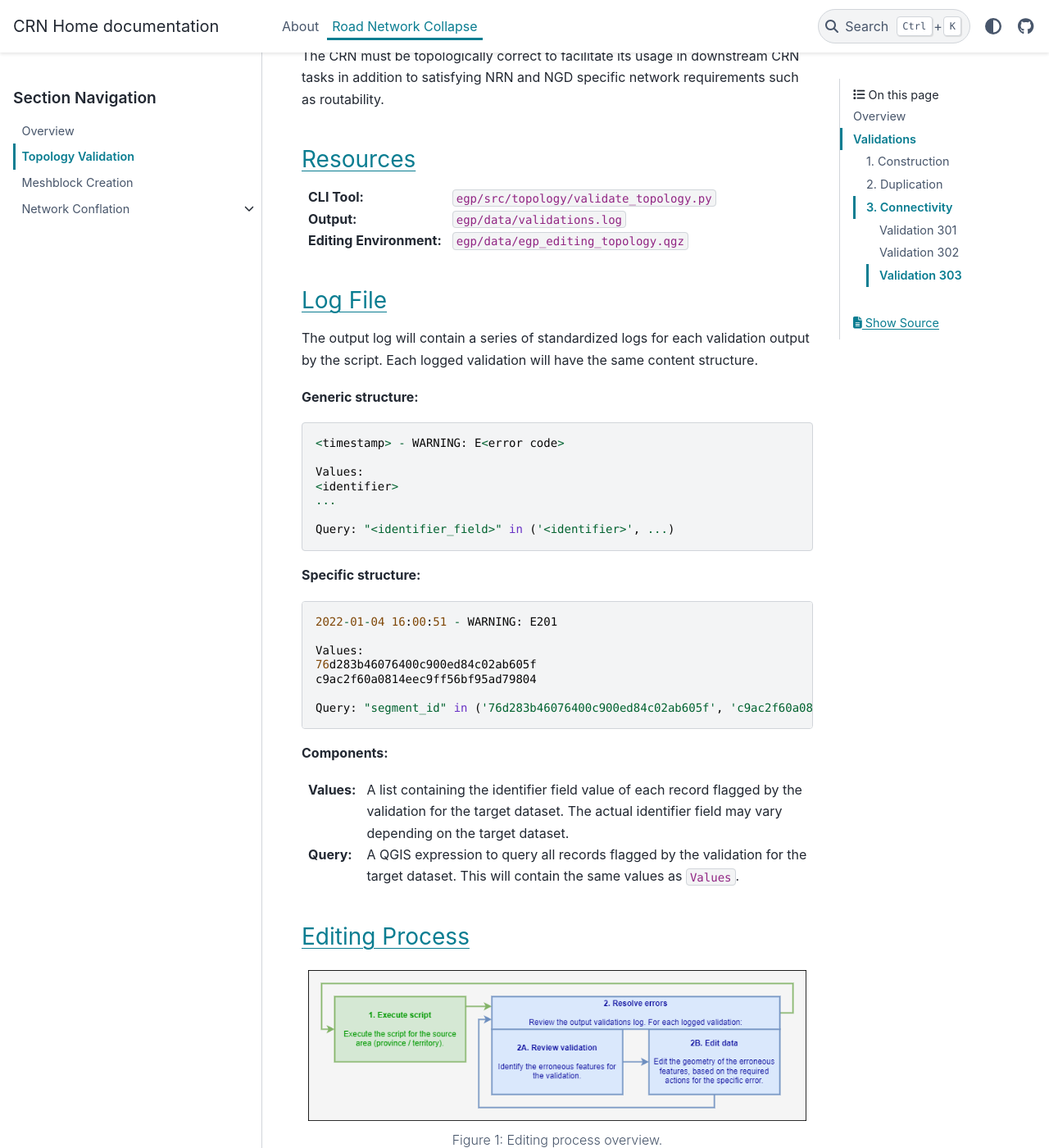
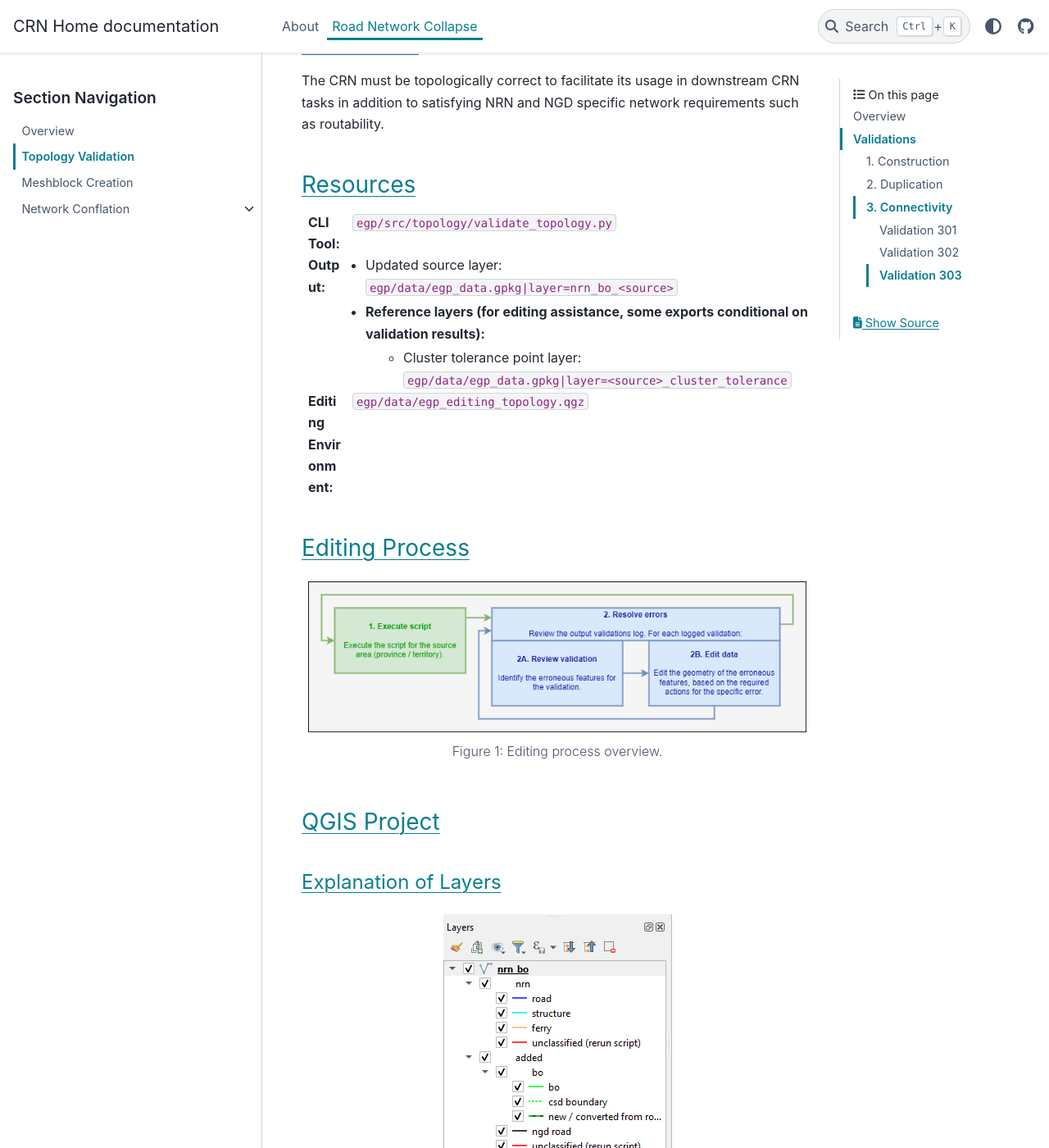
Before and after one commit to StatCan/egp-crn, a Sphinx documentation site: the page built from docs/source/road_network_collapse/topology_validation.rst, in a window 1280 px wide and 1400 px high, scrolled down 870 px. Shown: the whole window at 82% size. Built offline with Sphinx 7.4.7 and the PyData theme 0.15.4, drawn with Linux system fonts in a browser that asks for light colours; some of the changed text lies outside the part shown.

Commit message:
docs: [1] updated toc images; [2] removed log file sections; [3] updated outputs lists

```diff
--- a/docs/source/road_network_collapse/meshblock_conflation.rst
+++ b/docs/source/road_network_collapse/meshblock_conflation.rst
@@ -34,8 +34,9 @@ Resources
 
 :CLI Tool: ``egp/src/conflation/conflate_meshblock.py``
 :Output: - Basic metrics output to console.
-         - New (EGP) BB layer: ``egp/data/egp_data.gpkg|layer=meshblock_<source>``
-         - Current (NGD) BB layer: ``egp/data/egp_data.gpkg|layer=meshblock_ngd_<source>``
+         - Updated source layer: ``egp/data/egp_data.gpkg|layer=nrn_bo_<source>``
+         - New (EGP) BB layer: ``egp/data/egp_data.gpkg|layer=<source>_meshblock``
+         - Current (NGD) BB layer: ``egp/data/egp_data.gpkg|layer=<source>_meshblock_ngd``
 :Editing Environment: ``egp/data/egp_editing_meshblock_conflation.qgz``
 
 Editing Process
--- a/docs/source/road_network_collapse/topology_validation.rst
+++ b/docs/source/road_network_collapse/topology_validation.rst
@@ -21,41 +21,10 @@ Resources
 ---------
 
 :CLI Tool: ``egp/src/topology/validate_topology.py``
-:Output: ``egp/data/validations.log``
+:Output: - Updated source layer: ``egp/data/egp_data.gpkg|layer=nrn_bo_<source>``
+         - Reference layers (for editing assistance, some exports conditional on validation results):
+             - Cluster tolerance point layer: ``egp/data/egp_data.gpkg|layer=<source>_cluster_tolerance``
 :Editing Environment: ``egp/data/egp_editing_topology.qgz``
-
-Log File
---------
-
-The output log will contain a series of standardized logs for each validation output by the script. Each logged
-validation will have the same content structure.
-
-**Generic structure:** ::
-
-    <timestamp> - WARNING: E<error code>
-
-    Values:
-    <identifier>
-    ...
-
-    Query: "<identifier_field>" in ('<identifier>', ...)
-
-**Specific structure:** ::
-
-    2022-01-04 16:00:51 - WARNING: E201
-
-    Values:
-    76d283b46076400c900ed84c02ab605f
-    c9ac2f60a0814eec9ff56bf95ad79804
-
-    Query: "segment_id" in ('76d283b46076400c900ed84c02ab605f', 'c9ac2f60a0814eec9ff56bf95ad79804')
-
-**Components:**
-
-:Values: A list containing the identifier field value of each record flagged by the validation for the target dataset.
-         The actual identifier field may vary depending on the target dataset.
-:Query: A QGIS expression to query all records flagged by the validation for the target dataset. This will contain the
-        same values as ``Values``.
 
 Editing Process
 ---------------
@@ -64,6 +33,27 @@ Editing Process
     :alt: Editing process overview.
 
     Figure 1: Editing process overview.
+
+QGIS Project
+------------
+
+Explanation of Layers
+^^^^^^^^^^^^^^^^^^^^^
+
+.. figure:: /source/_static/topology_validation/qgis_project_layers.png
+    :alt: QGIS table of contents.
+
+    Figure 2: QGIS table of contents.
+
+**Layers:**
+
+:``nrn_bo``: Primary editing layer representing NRN roads and ferries, NGD BOs, and added NGD roads.
+:``ngd_road``: NGD roads (non-BOs) to be used for identifying roads which are missing from the NRN and are required for
+               BO integration.
+:``nrn_bo``: Copy of ``nrn_bo`` intended to be used with a query / filter from validations.log. Helps to clearly see
+             features which need to be targeted without having to individually query each one.
+:``CanVec Hydro``: Reference layer to help identify features which may be aligned to CanVec Hydro.
+:``Esri Satellite``: Reference layer for recent imagery context.
 
 Validations
 ===========
```
Also changed, not shown: other parts of docs/source/road_network_collapse/topology_validation.rst (+9 -9 lines), docs/source/road_network_collapse/meshblock_creation.rst (+6 -35 lines), docs/source/_static/meshblock_conflation/qgis_project_layers.png, docs/source/_static/meshblock_creation/qgis_project_layers.png, docs/source/_static/topology_validation/qgis_project_layers.png (added).
